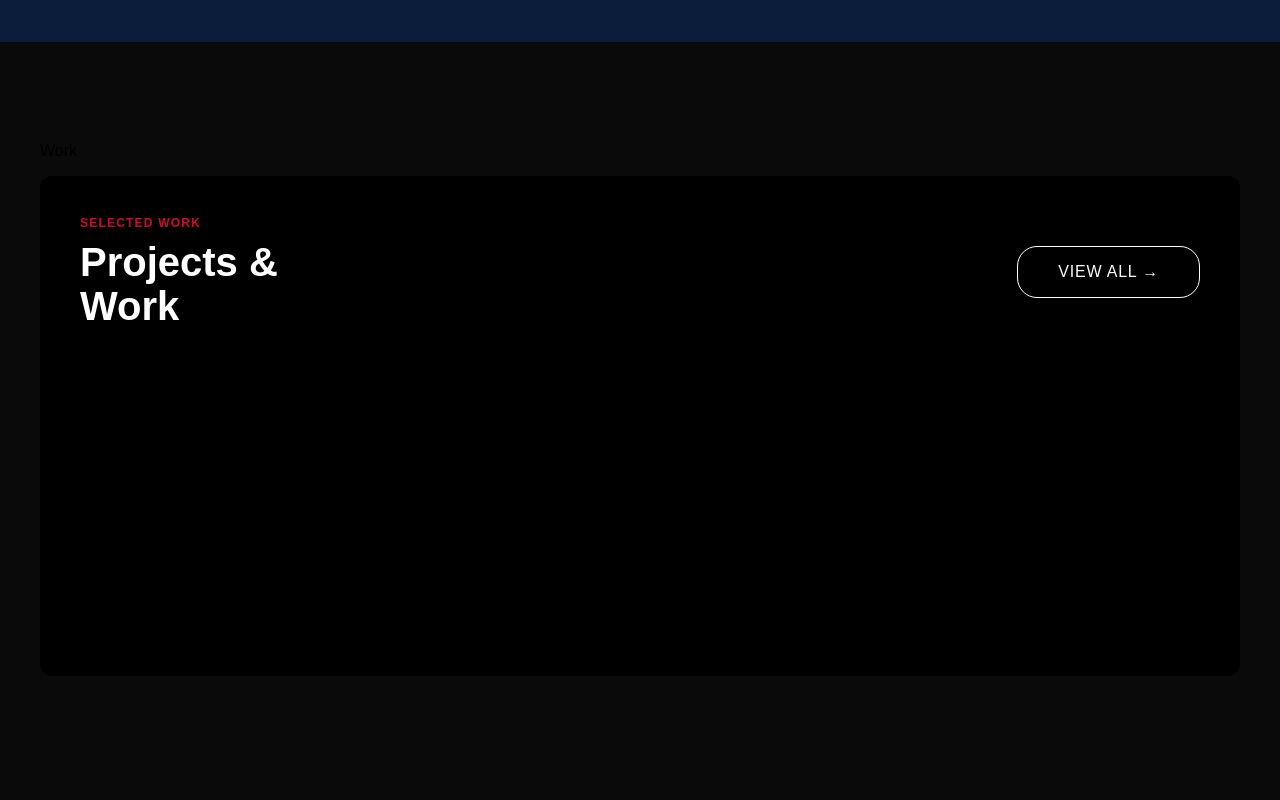
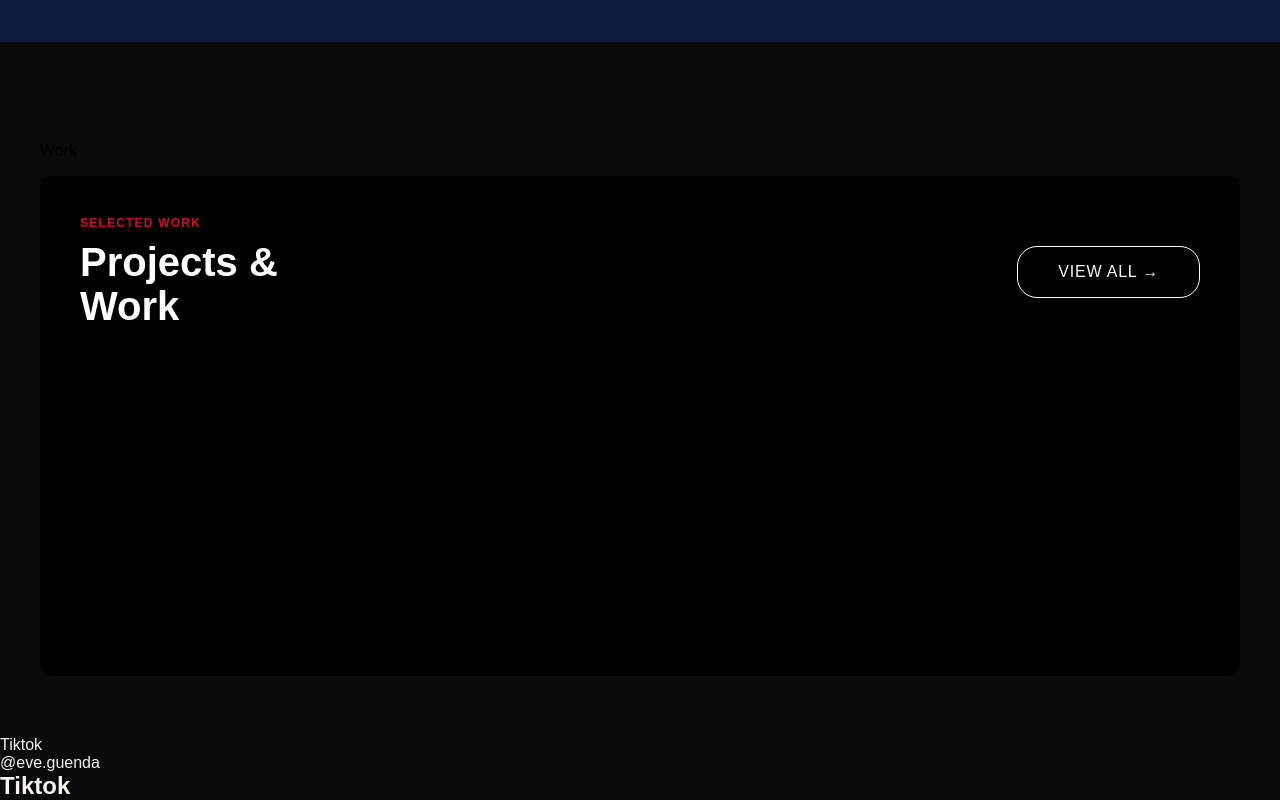
Before and after one commit to evydsg/Eve-Website, a React (Vite) app: page / in a window 1280 px wide. Shown: the part 2553-3353 px from the top of the page. Before the commit the page ends 3289 px from the top, so only its background shows below. Built offline with nearby package versions, Linux system fonts and the light colour scheme.

Commit message:
Added Videos Section

```diff
--- a/src/App.jsx
+++ b/src/App.jsx
@@ -3,6 +3,7 @@ import Hero from './components/Hero'
 import About from './components/About.jsx'
 import Skills from './components/Skills.jsx'
 import Work from './components/Work.jsx'
+import Videos from './components/Videos.jsx'
 
 function App(){
   return (
@@ -12,6 +13,7 @@ function App(){
       <About/>
       <Skills/>
       <Work/>
+      <Videos/>
     </div>
   )
 }
--- a/src/components/About.jsx
+++ b/src/components/About.jsx
@@ -1,6 +1,6 @@
 function About(){
     return(
-        <section className="about" id="about" data-theme="dark">
+        <section className="about" id="about" data-theme="light">
             <div className="about-container">
 
                 <div className="about-left">
--- a/src/components/Hero.jsx
+++ b/src/components/Hero.jsx
@@ -1,6 +1,6 @@
 function Hero(){
     return (
-        <section className="hero">
+        <section className="hero" id = "hero" data-theme="dark">
             <div className = "hero-container">
                 <div className = "hero-left">
                     <p className="hero-eyebrow">WELCOME TO MY WORLD</p>
--- a/src/components/Navbar.jsx
+++ b/src/components/Navbar.jsx
@@ -4,7 +4,7 @@ function Navbar(){
     const [theme, setTheme] = useState('dark');
 
     useEffect(() => {
-        const sections = document.querySelectorAll('section[data-theme');
+        const sections = document.querySelectorAll('section[data-theme]');
 
         const observer = new IntersectionObserver(
             (entries) => {
--- a/src/components/Skills.jsx
+++ b/src/components/Skills.jsx
@@ -51,7 +51,7 @@ function Skills() {
   ]
 
   return (
-    <section className="skills" id="skills">
+    <section className="skills" id="skills" data-theme="dark">
       <p className="skills-label">WHAT I DO</p>
       <h2 className="skills-title">Skills & <br /> Expertise</h2>
 
--- /dev/null
+++ b/src/components/Videos.jsx
@@ -0,0 +1,25 @@
+function Videos(){
+    return (
+    <section className="videos" id="videos" data-theme="red">
+
+        <p className="tiktok-outer-label">Tiktok</p>
+
+        <div className="tiktok-card">
+            <div className="tiktok-header">
+
+
+            <p className="tiktok-handle">@eve.guenda</p>
+            <h2 className="tiktok-tile">Tiktok</h2>
+            </div>
+
+            {
+                /*Video grid goes here */
+            }
+
+            </div>
+            </section>
+
+
+    );
+}
+export default Videos
--- a/src/components/Work.jsx
+++ b/src/components/Work.jsx
@@ -1,6 +1,6 @@
 function Work(){
     return (
-     <section className="work-section">
+     <section className="work-section" id="work" data-theme="dark">
         <p className="work-label">Work</p>
         <div className="work-card">
             <div className = "work-card-header">
--- a/src/index.css
+++ b/src/index.css
@@ -52,6 +52,10 @@ body{
 
 .navbar--light{
   color: #000;
+}
+
+.navbar--bluenavy{
+  color:#f5f3ee;
 }
 
 .navbar-logo{
```
